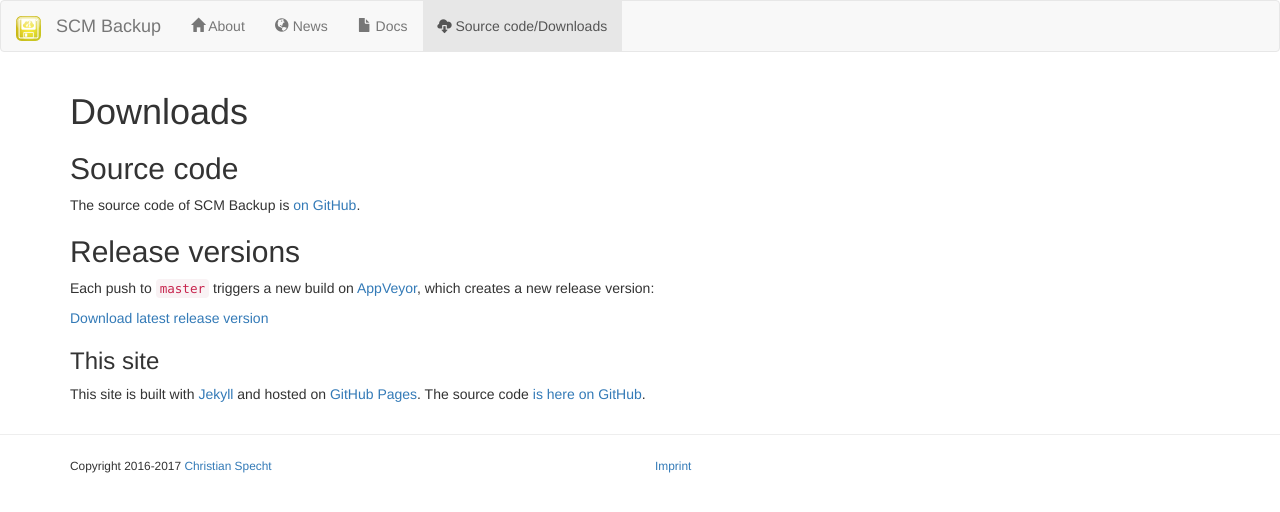
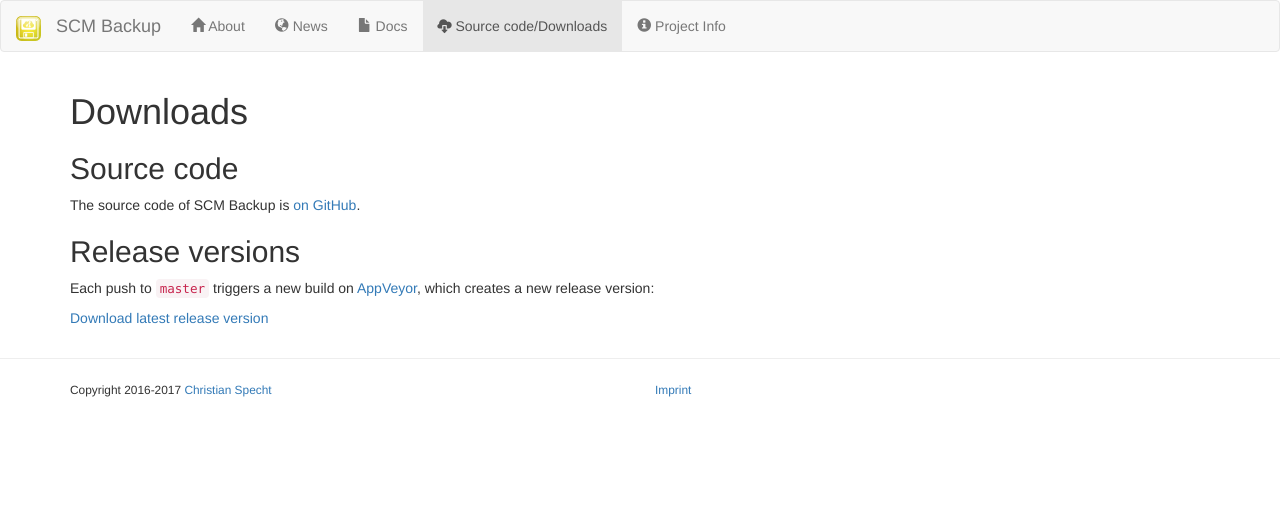
Before and after one commit to christianspecht/scm-backup-site, a Jekyll site: the page built from downloads.md, in a window 1280 px wide. Shown: the top 512 px of the page. Built offline with Jekyll 4.4.1, drawn with Linux system fonts in a browser that asks for light colours; nearby versions of some CDN libraries.

Commit message:
new project info page

```diff
--- a/_data/menu.yml
+++ b/_data/menu.yml
@@ -10,3 +10,6 @@
 - name: "Source code/Downloads"
   linkurl: /downloads/
   icon: glyphicon-cloud-download
+- name: Project Info
+  linkurl: /info/
+  icon: glyphicon-info-sign
--- a/downloads.md
+++ b/downloads.md
@@ -14,7 +14,3 @@
 Each push to `master` triggers a new build on [AppVeyor](https://appveyor.com/), which creates a new release version:
 
 [Download latest release version](https://ci.appveyor.com/project/ChristianSpecht/scm-backup/build/artifacts)
-
-### This site
-
-This site is built with [Jekyll](https://jekyllrb.com/) and hosted on [GitHub Pages](https://pages.github.com/). The source code [is here on GitHub](https://github.com/christianspecht/scm-backup-site/).
```
Also changed, not shown: info.md (added, +18 -0 lines).
